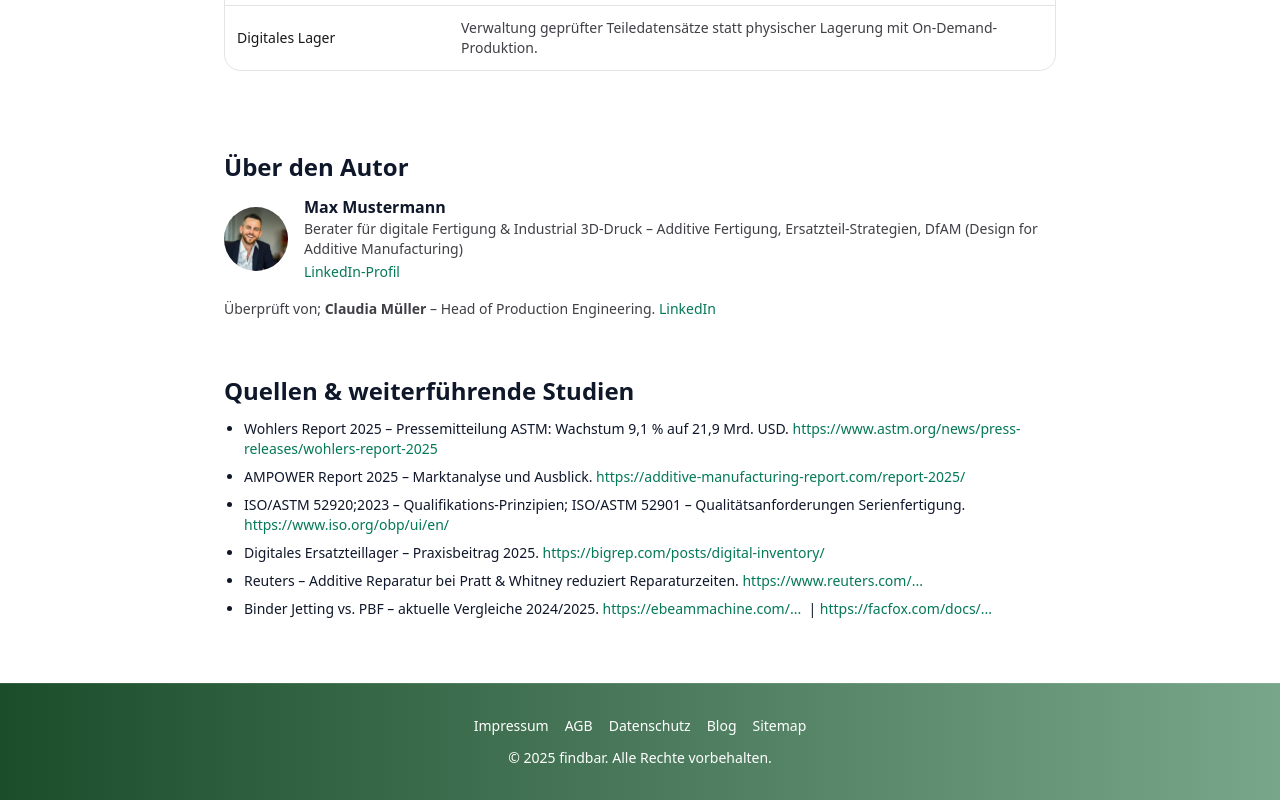
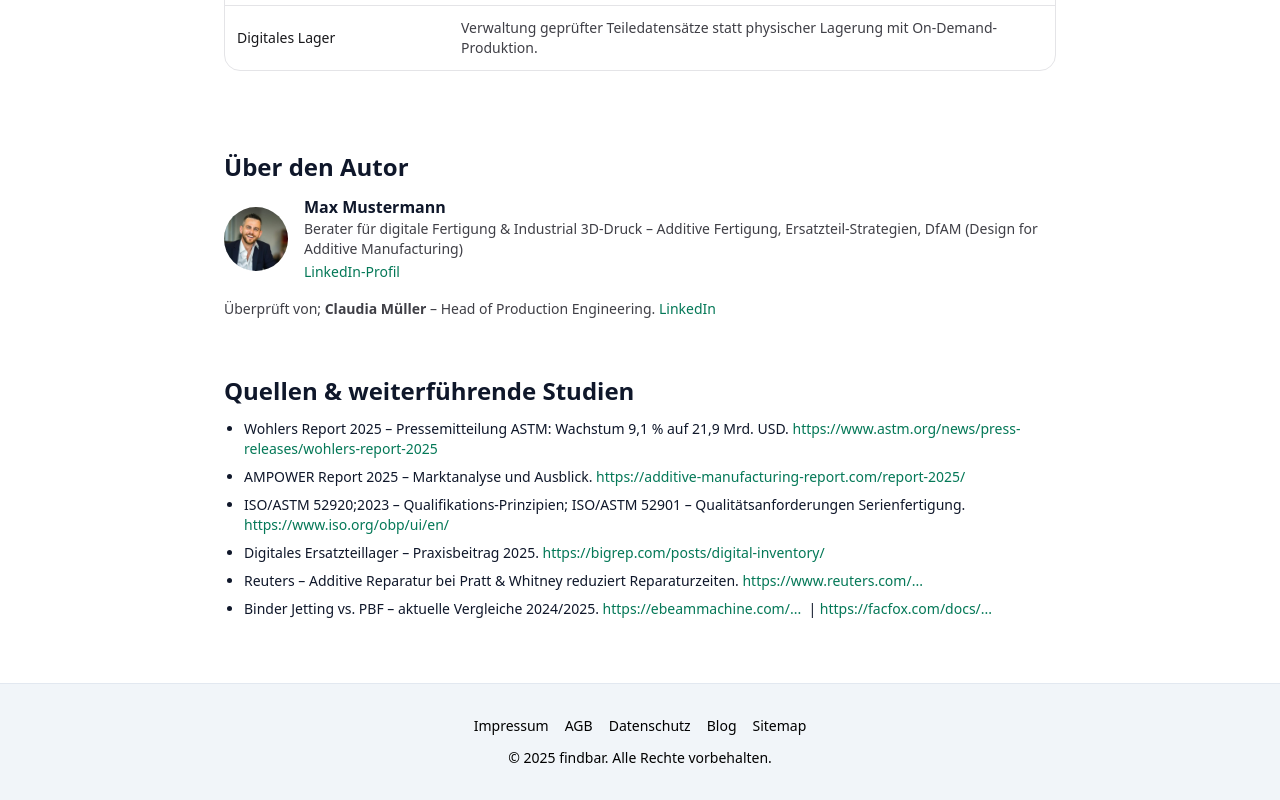
Before and after one commit to lennartnm/findbar_website, a Next.js app: page /beispiele/additive-fertigung in a window 1280 px wide. Shown: the part 8545-9345 px from the top of the page. Built offline with nearby package versions, Linux system fonts and the light colour scheme.

Commit message:
Update Footer.tsx

```diff
--- a/src/components/ui/Footer.tsx
+++ b/src/components/ui/Footer.tsx
@@ -1,12 +1,12 @@
 export default function Footer() {
   return (
-    <footer className="bg-gradient-to-r from-[#1b4d2b] to-[#78A68A] text-white border-t border-white/10 py-8 text-center text-sm">
+    <footer className="bg-slate-100 text-black border-t border-slate-200 py-8 text-center text-sm">
       <div className="space-x-4">
-        <a href="/impressum" className="transition-colors hover:text-white/80 focus:outline-none focus-visible:ring-2 focus-visible:ring-white/40">Impressum</a>
-        <a href="/agb" className="transition-colors hover:text-white/80 focus:outline-none focus-visible:ring-2 focus-visible:ring-white/40">AGB</a>
-        <a href="/datenschutz" className="transition-colors hover:text-white/80 focus:outline-none focus-visible:ring-2 focus-visible:ring-white/40">Datenschutz</a>
-        <a href="/blog" className="transition-colors hover:text-white/80 focus:outline-none focus-visible:ring-2 focus-visible:ring-white/40">Blog</a>
-        <a href="/sitemap.xml" className="transition-colors hover:text-white/80 focus:outline-none focus-visible:ring-2 focus-visible:ring-white/40">Sitemap</a>
+        <a href="/impressum" className="transition-colors hover:underline focus:outline-none focus-visible:ring-2 focus-visible:ring-black/20">Impressum</a>
+        <a href="/agb" className="transition-colors hover:underline focus:outline-none focus-visible:ring-2 focus-visible:ring-black/20">AGB</a>
+        <a href="/datenschutz" className="transition-colors hover:underline focus:outline-none focus-visible:ring-2 focus-visible:ring-black/20">Datenschutz</a>
+        <a href="/blog" className="transition-colors hover:underline focus:outline-none focus-visible:ring-2 focus-visible:ring-black/20">Blog</a>
+        <a href="/sitemap.xml" className="transition-colors hover:underline focus:outline-none focus-visible:ring-2 focus-visible:ring-black/20">Sitemap</a>
       </div>
       <p className="mt-3">© {new Date().getFullYear()} findbar. Alle Rechte vorbehalten.</p>
     </footer>
```
